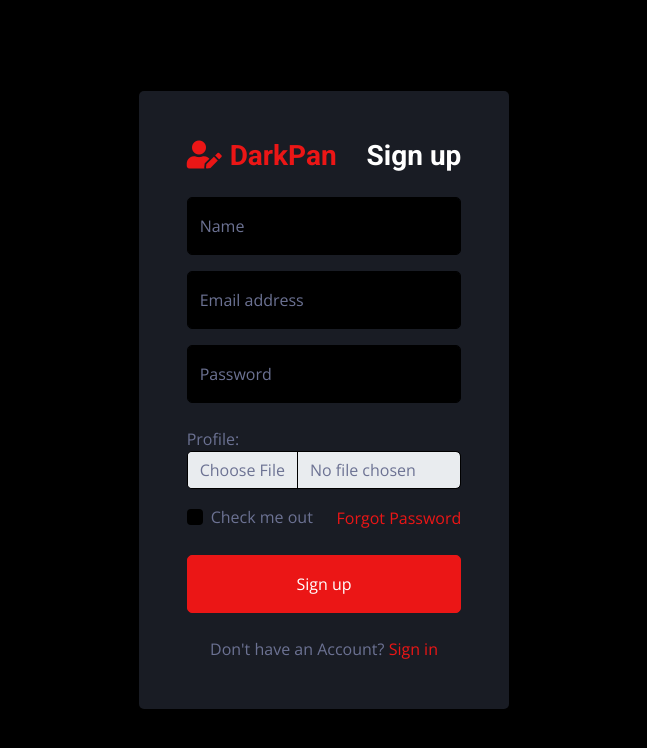
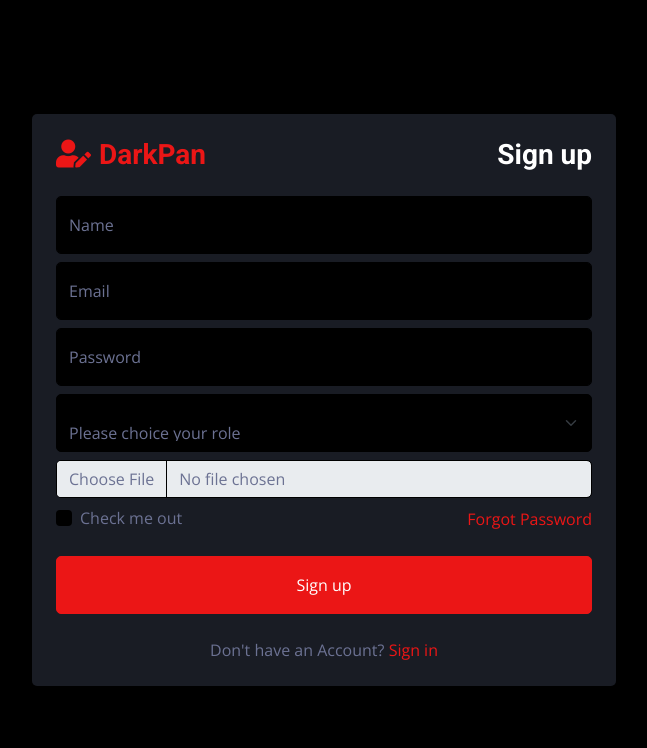
Before and after one commit to Phanit-Chea/G14-Elearning, a PHP site: page /signup in a window 1280 px wide. Shown: the top 748 px of the page, without its empty margins (316-963 px from the left). Run offline with PHP 8.4, Linux system fonts and the light colour scheme; some libraries are stand-ins or nearby versions.

Commit message:
['imp'] update form sigin and signout #EL-85

```diff
--- a/controllers/signout/signout.controller.php
+++ b/controllers/signout/signout.controller.php
@@ -1,5 +1,8 @@
 <?php
 session_start();
 // session_unset();
-header('Location: /signin');
+$_SESSION['login'] = '';
+
+
+header('Location: /');
 ?>
--- a/layouts/navbar.php
+++ b/layouts/navbar.php
@@ -262,7 +262,7 @@
 
       <!-- Signout button  -->
       <div class="navbar-nav d-none d-lg-inline-block">
-         <?php if (isset($_SESSION['login'])): ?>
+         <?php if (isset($_SESSION['login']) && $_SESSION['login'] == 'login'): ?>
           <a href="../controllers/signout/signout.controller.php" class="btn btn-danger-soft mb-0"><i class="fas fa-sign-in-alt me-2"></i>Sign out</a>
           <?php else: ?>
           <a href="/signin" class="btn btn-danger-soft mb-0">Signin</a>
--- a/views/home/home.view.php
+++ b/views/home/home.view.php
@@ -81,7 +81,7 @@ Video START -->
 <!-- =======================
 Video END -->
 <?php
-if (isset($_SESSION['login'])){?>
+if (isset($_SESSION['login']) && $_SESSION['login'] == 'login'){?>
 <!-- =======================
 Category START -->
 <section>
--- a/views/signup/signup.view.php
+++ b/views/signup/signup.view.php
@@ -1,3 +1,4 @@
+<?php session_start()?>
 <!DOCTYPE html>
 <html lang="en">
 
@@ -45,30 +46,40 @@
         <!-- Sign In Start -->
         <div class="container-fluid">
             <div class="row h-100 align-items-center justify-content-center" style="min-height: 100vh;">
-                <div class="col-12 col-sm-8 col-md-6 col-lg-5 col-xl-4">
-                    <div class="bg-secondary rounded p-4 p-sm-5 my-4 mx-3">
+                <div class="col-12 col-sm-12 col-md-12 col-lg-12 col-xl-6">
+                    <div class="bg-secondary rounded p-2 p-sm-4 my-2 mx-3">
                         <div class="d-flex align-items-center justify-content-between mb-3">
                             <a href="index.html" class="">
                                 <h3 class="text-primary"><i class="fa fa-user-edit me-2"></i>DarkPan</h3>
                             </a>
                             <h3>Sign up</h3>
                         </div>
-                        <form action="controllers/signup/create_user.controller.php?role=<?= isset($_GET['role'])? $_GET['role'] : null  ?>" method ="post" enctype="multipart/form-data">
-                            <div class="form-floating mb-3">
-                            <input type="name" class="form-control" id="floatingInput" placeholder="name@example.com" name ="username">
+                        <form action="controllers/signup/create_user.controller.php?role=<?= isset($_GET['role']) ? $_GET['role'] : null  ?>" method="post" enctype="multipart/form-data">
+                            <div class="form-floating mb-2">
+                                <input type="name" class="form-control" id="floatingInput" placeholder="name@example.com" name="username">
                                 <label for="floatingInput">Name</label>
                             </div>
-                        <div class="form-floating mb-3">
-                            <input type="email" class="form-control" id="floatingInput" placeholder="name@example.com" name ="email">
-                            <label for="floatingInput">Email address</label>
+                            <div class="form-floating mb-2">
+                            <input type="email" class="form-control" id="floatingInput" placeholder="name@example.com" name="email">
+                                <label for="floatingInput">Email</label>
+                                <?php if(isset($_SESSION['duplicate'])): ?>
+                                <span style="color :red;"><?= $_SESSION['duplicate']?></span>
+                                <?php endif;?>
                             </div>
-                        <div class="form-floating mb-4">
-                            <input type="password" class="form-control" id="floatingPassword" placeholder="Password" name="password">
+                            <div class="form-floating mb-2">
+                                <input type="password" class="form-control" id="floatingPassword"  name="password" placeholder="Password">
                                 <label for="floatingPassword">Password</label>
                             </div>
-                        <div class="form-group mb-3">
-                            <label for="">Profile:</label>
-                            <input type="file" class="form-control" name="image" >
+                            <div class="form-floating mb-2">
+                                <select class="form-select" aria-label="Default select example" name="choice">
+                                    <option selected class="d-flex align-items-center justify-content-center">Please choice your role</option>
+                                    <option value="1">I'm a student</option>
+                                    <option value="2">I'm a teacher</option>
+                                </select>
+                            </div>
+                            <div class="form-group mb-2">
+                                <!-- <label for="">Profile:</label> -->
+                                <input type="file" class="form-control" name="image">
                             </div>
                             <div class="d-flex align-items-center justify-content-between mb-4">
                                 <div class="form-check">
--- a/views/trainers/trainer_list.view.php
+++ b/views/trainers/trainer_list.view.php
@@ -4,9 +4,6 @@ require 'layouts/trainer/navbar.php';
 
 				<!-- Profile START -->
 				<div class="dropdown ms-1 ms-lg-0">
-					<a class="avatar avatar-sm p-0" href="#" id="profileDropdown" role="button" data-bs-auto-close="outside" data-bs-display="static" data-bs-toggle="dropdown" aria-expanded="false">
-						<img class="avatar-img rounded-circle" src="assets/images/avatar/01.jpg" alt="avatar">
-					</a>
 					<ul class="dropdown-menu dropdown-animation dropdown-menu-end shadow pt-3" aria-labelledby="profileDropdown">
 						<!-- Profile info -->
 						<li class="px-3">
```
Also changed, not shown: controllers/signin/user_signin.controller.php (+11 -2 lines), controllers/signup/create_user.controller.php (+9 -1 lines), views/signin/signin.view.php (+9 -0 lines), assets/images/avatar/65e2bc10c2033.jpg (added), assets/images/avatar/65e2cba6b40b5.jpg (added), assets/images/avatar/65e2cc0a5155d.jpg (added), assets/images/avatar/65e2e0258749a.jpg (added). Lines whose indentation alone changed are shown as unchanged.
